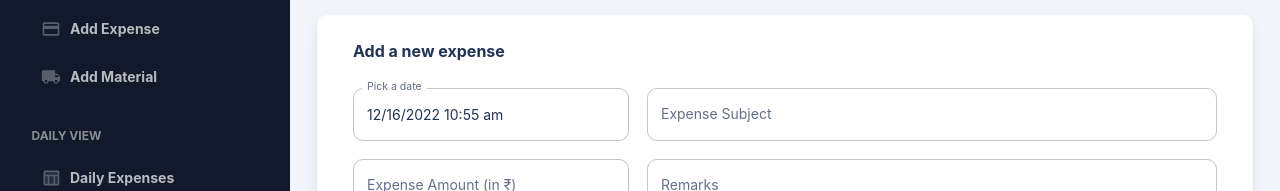
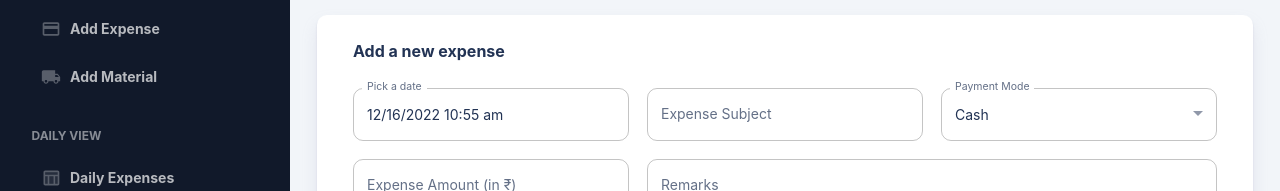
Before and after one commit to 1-Harshit/business-management, a Next.js app: page /admin/new/expense in a window 1280 px wide. Shown: the part 236-427 px from the top of the page. Built offline with nearby package versions, Linux system fonts and the light colour scheme.

Commit message:
Minor Changes

```diff
--- a/src/constants/colDefs/daily.tsx
+++ b/src/constants/colDefs/daily.tsx
@@ -179,6 +179,12 @@ const dailyExpenseColumns: GridColDef[] = [
     valueGetter: (params) => params.value?.name || "NA",
   },
   {
+    field: "mode",
+    headerName: "Mode",
+    flex: 0.5,
+    minWidth: 0.5 * MIN_WIDTH,
+  },
+  {
     field: "remarks",
     headerName: "Remarks",
     flex: 1,
--- a/src/pages/admin/daily.tsx
+++ b/src/pages/admin/daily.tsx
@@ -29,6 +29,7 @@ const expenseRows = [
     person: { name: "Rahul", id: 5 },
     site: { name: "Swiggy", id: 1 },
     remarks: "Food for 2 peop000le",
+    mode: "Cash",
   },
   {
     id: 2,
@@ -38,6 +39,7 @@ const expenseRows = [
     person: { name: "Rahul", id: 55 },
     site: { name: "Swiggy", id: 1 },
     remarks: "Food for 2 people",
+    mode: "UPI",
   },
   {
     id: 3,
@@ -47,6 +49,7 @@ const expenseRows = [
     site: { name: "Swiggy", id: 1 },
     remarks:
       "Food for 2 peamdsfgijdkaldbgsflkjasbdhufkjadashdkdbfnhvujkbsdsnfdhnbsnaslijdknople",
+    mode: "Cash",
   },
 ]
 
--- a/src/pages/admin/new/expense.tsx
+++ b/src/pages/admin/new/expense.tsx
@@ -4,7 +4,12 @@ import {
   Button,
   Card,
   Container,
+  FormControl,
   Grid,
+  InputLabel,
+  MenuItem,
+  Select,
+  SelectChangeEvent,
   TextField,
   Typography,
 } from "@mui/material"
@@ -42,6 +47,7 @@ const NewExpense = () => {
     subject: "",
     amount: null,
     remarks: "",
+    mode: "Cash",
   })
 
   const handleInputChange = (event: ChangeEvent<HTMLInputElement>) => {
@@ -50,6 +56,13 @@ const NewExpense = () => {
     setValues({
       ...values,
       [name]: newValue,
+    })
+  }
+
+  const handleSelectChange = (event: SelectChangeEvent) => {
+    setValues({
+      ...values,
+      mode: event.target.value as string,
     })
   }
 
@@ -104,7 +117,7 @@ const NewExpense = () => {
                       )}
                     />
                   </Grid>
-                  <Grid item xs={12} md={8}>
+                  <Grid item xs={12} md={4}>
                     <TextField
                       fullWidth
                       disabled={loading}
@@ -112,8 +125,27 @@ const NewExpense = () => {
                       name="subject"
                       onChange={handleInputChange}
                       value={values.subject}
-                      variant="outlined"
                     />
+                  </Grid>
+                  <Grid item xs={12} md={4}>
+                    {/* DROP DOWN WITH DEFAULT "CASH" */}
+                    <FormControl fullWidth>
+                      <InputLabel htmlFor="payment-mode">
+                        Payment Mode
+                      </InputLabel>
+                      <Select
+                        id="payment-mode"
+                        value={values.mode}
+                        onChange={handleSelectChange}
+                        name="mode"
+                        label="Payemnt Mode"
+                      >
+                        <MenuItem value="Cash">Cash</MenuItem>
+                        <MenuItem value="UPI">UPI</MenuItem>
+                        <MenuItem value="INB">INB</MenuItem>
+                        <MenuItem value="Other">Other</MenuItem>
+                      </Select>
+                    </FormControl>
                   </Grid>
                   <Grid item xs={12} md={4}>
                     <TextField
@@ -135,7 +167,6 @@ const NewExpense = () => {
                       name="remarks"
                       onChange={handleInputChange}
                       value={values.remarks}
-                      variant="outlined"
                     />
                   </Grid>
                   <Grid item xs={12} md={4}>
@@ -150,11 +181,7 @@ const NewExpense = () => {
                         setSelectedSite(value || { name: "", id: 0 })
                       }
                       renderInput={(params) => (
-                        <TextField
-                          {...params}
-                          label="Site"
-                          variant="outlined"
-                        />
+                        <TextField {...params} label="Site" />
                       )}
                     />
                   </Grid>
@@ -174,11 +201,7 @@ const NewExpense = () => {
                         )
                       }
                       renderInput={(params) => (
-                        <TextField
-                          {...params}
-                          label="Person"
-                          variant="outlined"
-                        />
+                        <TextField {...params} label="Person" />
                       )}
                     />
                   </Grid>
```
Also changed, not shown: src/pages/admin/new/material.tsx (+4 -19 lines).
